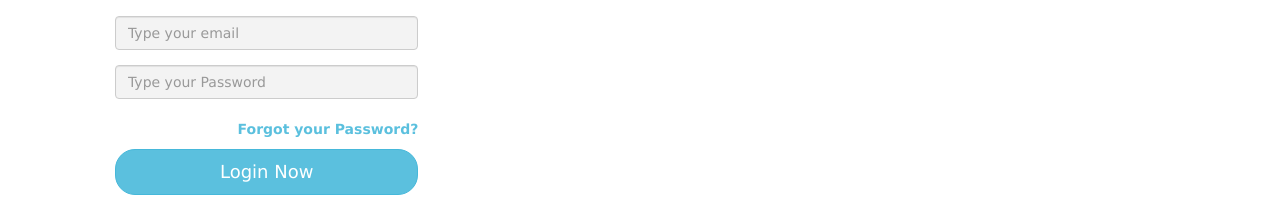
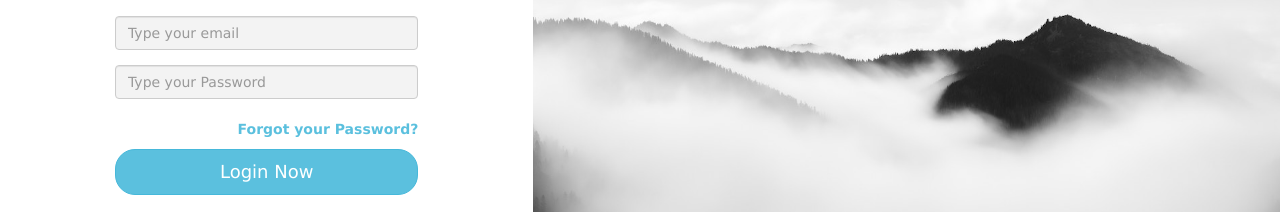
Before and after one commit to minahilnawaz66/unify, a website: page index.html in a window 1280 px wide. Shown: the part 204-416 px from the top of the page. Drawn offline with Linux system fonts and the light colour scheme; files whose address does not match are found by name.

Commit message:
modified

```diff
--- a/index.html
+++ b/index.html
@@ -55,7 +55,7 @@
 				<!-- content-part -->
 				<div class="content col-sm-7 col-md-6 col-lg-7 mx-0 px-0">
 					<div class="content-part">
-						<img src="images/laptop-bg.jpg" alt="Image" class="img" />
+						<img src="images/bg-masthead.jpg" alt="Image" class="img" />
 						<div class="content-caption">
 							<h1 class="text-white">-Start Your Journey Now</h1>
 							<p class="lead text-white">Start create your amazing website with us! Login into your account now</p>
```
Also changed, not shown: images/bg-masthead.jpg (added).
